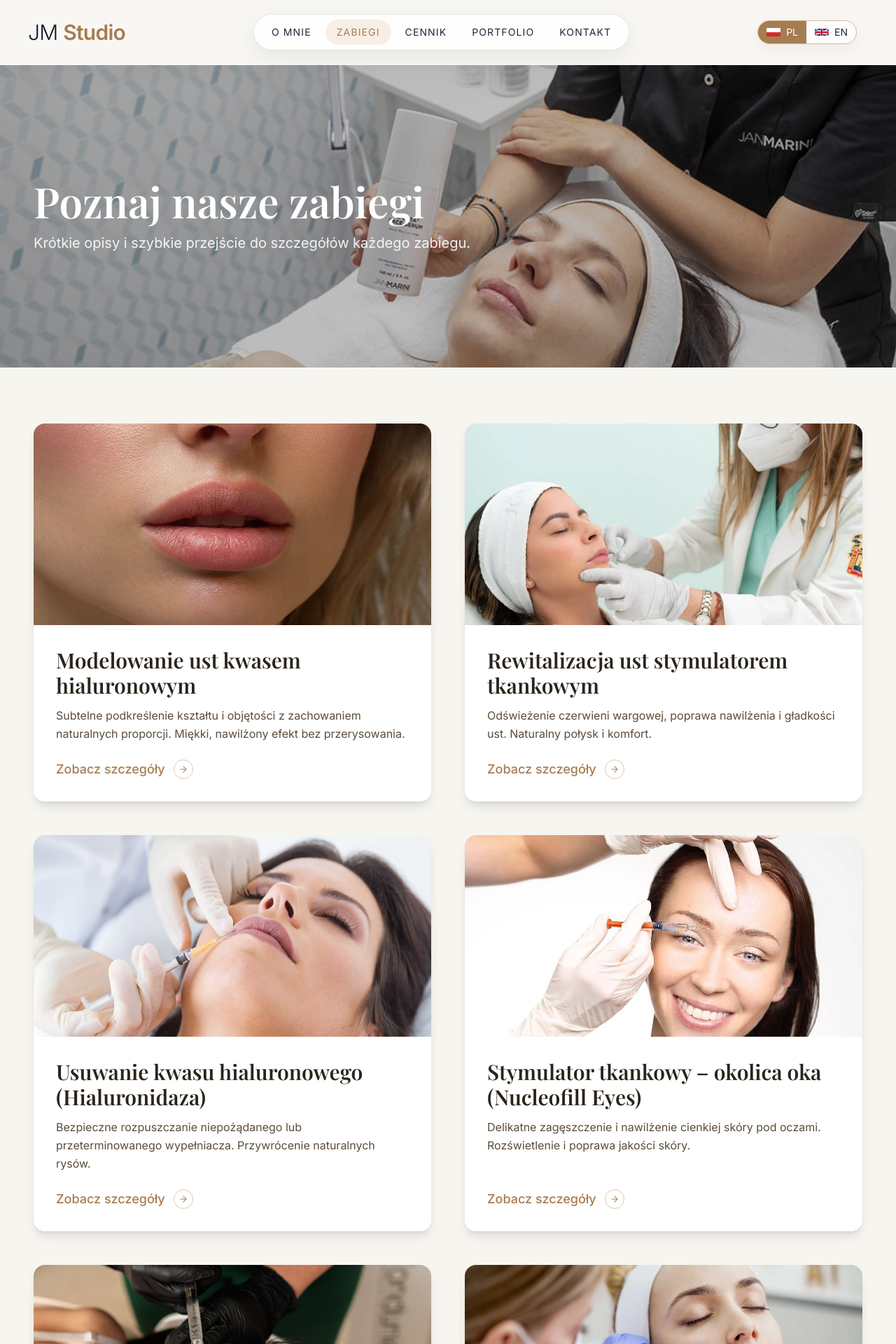
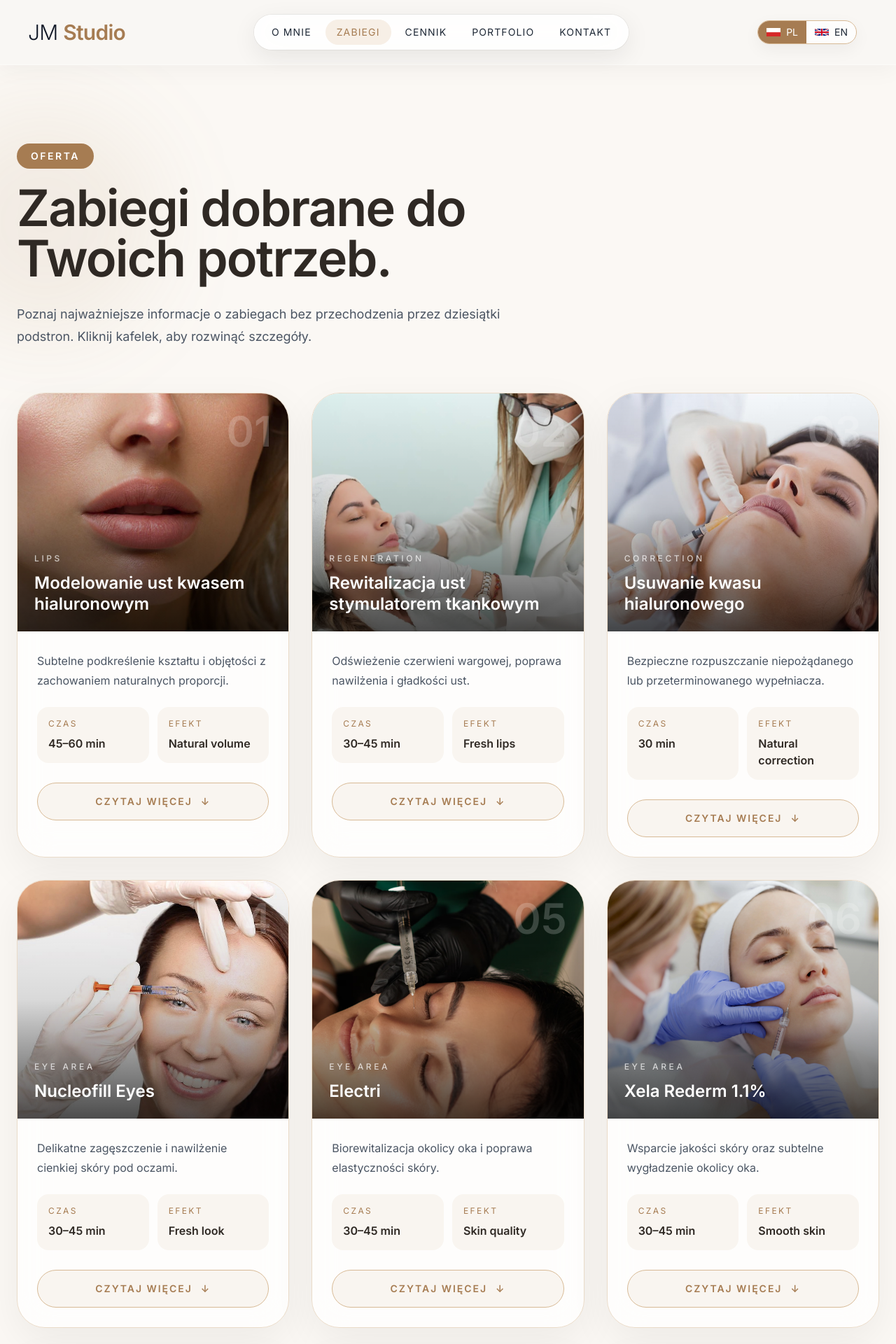
Before and after one commit to mjsnprogramming/jmlips, a Next.js app: page /pl/offer in a window 1280 px wide. Shown: the top 1920 px of the page at 70% size. Built offline with nearby package versions, Linux system fonts and the light colour scheme.

Commit message:
treatments cards

```diff
--- a/src/app/pl/offer/page.tsx
+++ b/src/app/pl/offer/page.tsx
@@ -1,220 +1,290 @@
-import Image from "next/image";
-import Link from "next/link";
-import { Playfair_Display } from "next/font/google";
+'use client'
 
-const serif = Playfair_Display({ subsets: ["latin"], weight: ["600", "700"]});
+import Image from 'next/image'
+import { useState } from 'react'
 
 type Treatment = {
-  slug: string;
-  title: string;
-  desc: string;
-  image: string;
-  tint?: string;
-};
+  slug: string
+  title: string
+  category: string
+  desc: string
+  details: string
+  duration: string
+  effect: string
+  image: string
+}
 
 const TREATMENTS: Treatment[] = [
   {
     slug: "modelowanie-ust",
     title: "Modelowanie ust kwasem hialuronowym",
+    category: "Lips",
     desc:
-      "Subtelne podkreślenie kształtu i objętości z zachowaniem naturalnych proporcji. Miękki, nawilżony efekt bez przerysowania.",
+      "Subtelne podkreślenie kształtu i objętości z zachowaniem naturalnych proporcji.",
+    details:
+      "Miękki, nawilżony efekt bez przerysowania. Zabieg wykonywany z naciskiem na harmonię rysów twarzy i naturalny rezultat.",
+    duration: "45–60 min",
+    effect: "Natural volume",
     image: "/images/treatments/lipsHialuronic.jpeg",
-    tint: "#f8f4ef",
   },
+
   {
     slug: "rewitalizacja-ust-stymulator",
     title: "Rewitalizacja ust stymulatorem tkankowym",
+    category: "Regeneration",
     desc:
-      "Odświeżenie czerwieni wargowej, poprawa nawilżenia i gładkości ust. Naturalny połysk i komfort.",
+      "Odświeżenie czerwieni wargowej, poprawa nawilżenia i gładkości ust.",
+    details:
+      "Naturalny połysk, komfort oraz poprawa jakości ust bez zwiększania objętości.",
+    duration: "30–45 min",
+    effect: "Fresh lips",
     image: "/images/treatments/revitalLips.jpg",
-    tint: "#faf7f2",
   },
 
   {
     slug: "hialuronidaza",
-    title: "Usuwanie kwasu hialuronowego (Hialuronidaza)",
+    title: "Usuwanie kwasu hialuronowego",
+    category: "Correction",
     desc:
-      "Bezpieczne rozpuszczanie niepożądanego lub przeterminowanego wypełniacza. Przywrócenie naturalnych rysów.",
+      "Bezpieczne rozpuszczanie niepożądanego lub przeterminowanego wypełniacza.",
+    details:
+      "Przywrócenie naturalnych rysów oraz możliwość przygotowania do ponownego modelowania.",
+    duration: "30 min",
+    effect: "Natural correction",
     image: "/images/treatments/hyaluronidase.jpg",
-    tint: "#f6f2ed",
   },
 
   {
     slug: "nucleofill-eyes",
-    title: "Stymulator tkankowy – okolica oka (Nucleofill Eyes)",
+    title: "Nucleofill Eyes",
+    category: "Eye area",
     desc:
-      "Delikatne zagęszczenie i nawilżenie cienkiej skóry pod oczami. Rozświetlenie i poprawa jakości skóry.",
+      "Delikatne zagęszczenie i nawilżenie cienkiej skóry pod oczami.",
+    details:
+      "Rozświetlenie spojrzenia oraz poprawa jakości skóry bez sztucznego efektu.",
+    duration: "30–45 min",
+    effect: "Fresh look",
     image: "/images/treatments/eyes-nucleofill.jpg",
-    tint: "#fbf8f3",
   },
+
   {
     slug: "electri",
-    title: "Stymulator tkankowy – okolica oka (Electri)",
+    title: "Electri",
+    category: "Eye area",
     desc:
-      "Biorewitalizacja okolicy oka: jędrność, elastyczność i lepsza tekstura skóry bez efektu sztuczności.",
+      "Biorewitalizacja okolicy oka i poprawa elastyczności skóry.",
+    details:
+      "Naturalne odświeżenie spojrzenia i poprawa tekstury delikatnej skóry.",
+    duration: "30–45 min",
+    effect: "Skin quality",
     image: "/images/treatments/eyes-electri.jpg",
-    tint: "#f8f5f0",
   },
+
   {
     slug: "xela-rederm",
-    title: "Stymulator tkankowy – okolica oka (Xela Rederm 1.1%)",
+    title: "Xela Rederm 1.1%",
+    category: "Eye area",
     desc:
-      "Wsparcie jakości skóry i delikatne wygładzenie. Naturalny, świeży wygląd spojrzenia.",
+      "Wsparcie jakości skóry oraz subtelne wygładzenie okolicy oka.",
+    details:
+      "Świeży, wypoczęty wygląd oraz poprawa nawilżenia skóry.",
+    duration: "30–45 min",
+    effect: "Smooth skin",
     image: "/images/treatments/eyes-xela.jpg",
-    tint: "#faf6f1",
   },
 
   {
     slug: "karisma",
-    title: "Stymulator tkankowy (Karisma)",
+    title: "Karisma",
+    category: "Skin booster",
     desc:
-      "Poprawa gęstości i elastyczności skóry twarzy, szyi i dekoltu. Subtelne ujędrnienie bez dodawania objętości.",
+      "Poprawa gęstości i elastyczności skóry twarzy, szyi i dekoltu.",
+    details:
+      "Subtelne ujędrnienie i regeneracja bez dodawania objętości.",
+    duration: "45 min",
+    effect: "Firmness",
     image: "/images/treatments/karisma.jpg",
-    tint: "#f7f3ee",
   },
+
   {
     slug: "profhilo",
-    title: "Stymulator tkankowy (Profhilo)",
+    title: "Profhilo",
+    category: "Bioremodeling",
     desc:
-      "Bioremodeling – intensywne nawilżenie i zagęszczenie skóry, efekt „glass skin” z zachowaniem naturalności.",
+      "Intensywne nawilżenie i zagęszczenie skóry z efektem glow.",
+    details:
+      "Naturalny efekt „glass skin” i poprawa jakości skóry.",
+    duration: "45 min",
+    effect: "Glass skin",
     image: "/images/treatments/profhilo.jpg",
-    tint: "#f9f6f1",
   },
+
   {
     slug: "ejal40",
-    title: "Stymulator tkankowy (Ejal 40)",
+    title: "Ejal 40",
+    category: "Skin regeneration",
     desc:
-      "Wsparcie macierzy pozakomórkowej i poprawa sprężystości. Widoczne odświeżenie konturów.",
+      "Wsparcie sprężystości skóry i poprawa konturów twarzy.",
+    details:
+      "Widoczne odświeżenie oraz poprawa napięcia skóry.",
+    duration: "45 min",
+    effect: "Elasticity",
     image: "/images/treatments/ejal40.jpg",
-    tint: "#f7f4ef",
   },
+
   {
     slug: "neauvia-hydro-deluxe",
-    title: "Stymulator tkankowy (Neauvia Hydro Deluxe)",
+    title: "Neauvia Hydro Deluxe",
+    category: "Hydration",
     desc:
-      "Silne nawilżenie i odżywienie z efektem wygładzenia. Komfortowy zabieg i świeży wygląd skóry.",
+      "Silne nawilżenie i wygładzenie skóry z efektem świeżości.",
+    details:
+      "Komfortowy zabieg poprawiający kondycję oraz wygląd skóry.",
+    duration: "45 min",
+    effect: "Deep hydration",
     image: "/images/treatments/neauvia-hydro-deluxe.jpg",
-    tint: "#f8f4ef",
   },
+
   {
     slug: "dr-cyj-hair-filler",
-    title: "Stymulator – skóra głowy (Dr.Cyj Hair Filler)",
+    title: "Dr.Cyj Hair Filler",
+    category: "Hair",
     desc:
-      "Wspomaganie kondycji skóry głowy i włosów. Skoncentrowane składniki peptydowe dla zdrowszych cebulek.",
+      "Wspomaganie kondycji skóry głowy i włosów.",
+    details:
+      "Peptydowa terapia wspierająca zdrowie cebulek i jakość włosów.",
+    duration: "45 min",
+    effect: "Hair support",
     image: "/images/treatments/dr-cyj.jpg",
-    tint: "#fbf7f2",
   },
 
   {
     slug: "mezoterapia-iglowa",
-    title: "Mezoterapia igłowa – twarz / szyja / dekolt",
+    title: "Mezoterapia igłowa",
+    category: "Skin glow",
     desc:
-      "Nawilżenie, odżywienie i poprawa jakości skóry. Dobór koktajlu do potrzeb: twarz, szyja, dekolt.",
+      "Nawilżenie, odżywienie i poprawa jakości skóry.",
+    details:
+      "Dobór terapii indywidualnie do potrzeb skóry twarzy, szyi i dekoltu.",
+    duration: "45–60 min",
+    effect: "Glow effect",
     image: "/images/treatments/meso-face-neck.jpg",
-    tint: "#f6f2ed",
   },
-];
-
+]
 
 export default function OfferPage() {
+  const [openSlug, setOpenSlug] = useState<string | null>(null)
+
   return (
-    <main className="bg-[#f7f5f0] text-[#2a241c]">
+    <main className="bg-[#fbf8f4] text-[#2f2924]">
+      <section className="relative overflow-hidden px-6 py-28">
+        <div className="absolute -left-24 top-16 h-80 w-80 rounded-full bg-[#a67c52]/10 blur-3xl" />
+        <div className="absolute -right-24 bottom-10 h-80 w-80 rounded-full bg-[#a67c52]/10 blur-3xl" />
 
-      <section className="relative w-full h-[46vh] md:h-[54vh]">
-        <Image
-          src="/images/treatments/treatments.jpg"
-          alt="Poznaj nasze zabiegi"
-          fill
-          priority
-          className="object-cover"
-          sizes="100vw"
-        />
-        <div className="absolute inset-0 bg-black/25" />
-        <div className="relative z-10 h-full flex items-center">
-          <div className="w-full max-w-[1600px] mx-auto px-6 lg:px-12">
-            <div className="max-w-4xl">
-              <h1 className={`${serif.className} text-white text-5xl md:text-6xl leading-[1.05]`}>
-                Poznaj nasze zabiegi
+        <div className="relative mx-auto max-w-7xl">
+          <div className="mb-16 max-w-3xl">
+            <p className="mb-5 inline-flex rounded-full bg-[#a67c52] px-5 py-2 text-sm font-semibold uppercase tracking-[0.18em] text-white">
+              Oferta
+            </p>
+
+            <h1 className="text-5xl font-semibold tracking-tight md:text-7xl">
+              Zabiegi dobrane do Twoich potrzeb.
             </h1>
-              <p className="mt-4 text-white/90 text-lg md:text-xl">
-                Krótkie opisy i szybkie przejście do szczegółów każdego zabiegu.
+
+            <p className="mt-7 text-lg leading-8 text-gray-600">
+              Poznaj najważniejsze informacje o zabiegach bez przechodzenia
+              przez dziesiątki podstron. Kliknij kafelek, aby rozwinąć szczegóły.
             </p>
           </div>
-          </div>
-        </div>
-      </section>
 
+          <div className="grid grid-cols-1 gap-8 md:grid-cols-2 xl:grid-cols-3">
+            {TREATMENTS.map((t, index) => {
+              const isOpen = openSlug === t.slug
 
-      <section className="w-full py-20">
-        <div className="w-full max-w-[1600px] mx-auto px-6 lg:px-12">
-          <div className="grid grid-cols-1 md:grid-cols-2 gap-12">
-            {TREATMENTS.map((t) => (
+              return (
                 <article
                   key={t.slug}
-                className="bg-white rounded-2xl shadow-lg overflow-hidden flex flex-col hover:shadow-xl transition-shadow"
+                  className="group overflow-hidden rounded-[2.5rem] border border-[#eadbc9] bg-white/75 shadow-[0_20px_60px_rgba(0,0,0,0.06)] backdrop-blur-xl transition-all duration-500 hover:-translate-y-2 hover:shadow-[0_30px_80px_rgba(0,0,0,0.12)]"
                 >
-
-                <div className="relative h-72 w-full">
+                  <div className="relative h-[340px] overflow-hidden">
                     <Image
                       src={t.image}
                       alt={t.title}
                       fill
-                    className="object-cover"
-                    sizes="(min-width: 768px) 50vw, 100vw"
+                      className="object-cover transition-transform duration-700 group-hover:scale-110"
                     />
+
+                    <div className="absolute inset-0 bg-gradient-to-t from-black/70 via-black/15 to-transparent" />
+
+                    <span className="absolute right-6 top-6 text-6xl font-semibold text-white/20">
+                      {String(index + 1).padStart(2, '0')}
+                    </span>
+
+                    <div className="absolute bottom-6 left-6 right-6 text-white">
+                      <p className="mb-3 text-xs font-medium uppercase tracking-[0.3em] text-white/70">
+                        {t.category}
+                      </p>
+
+                      <h2 className="text-2xl font-semibold leading-tight">
+                        {t.title}
+                      </h2>
+                    </div>
                   </div>
 
-
-                <div className="p-8 flex flex-col flex-grow">
-                  <h2 className={`${serif.className} text-2xl md:text-3xl font-semibold`}>
-                    {t.title}
-                  </h2>
-                  <p className="mt-3 text-[#5a4c3a] leading-relaxed flex-grow">
+                  <div className="p-7">
+                    <p className="leading-7 text-gray-600">
                       {t.desc}
                     </p>
 
-                  <div className="mt-6">
-                    <Link href={`/pl/treatments/${t.slug}`} className="group inline-flex items-center gap-3 text-[#a67c52] text-lg font-medium">
-                      <span>Zobacz szczegóły</span>
-                      <svg
-                        className="w-7 h-7 rounded-full border border-[#d8cbb7] p-1.5 transition-transform group-hover:translate-x-1"
-                        viewBox="0 0 24 24"
-                        fill="none"
-                        stroke="currentColor"
-                        strokeWidth="1.8"
-                        strokeLinecap="round"
-                        strokeLinejoin="round"
-                        aria-hidden="true"
-                      >
-                        <path d="M5 12h14" />
-                        <path d="M12 5l7 7-7 7" />
-                      </svg>
-                    </Link>
+                    <div className="mt-6 grid grid-cols-2 gap-3">
+                      <div className="rounded-2xl bg-[#f9f5f0] p-4">
+                        <p className="text-xs uppercase tracking-[0.2em] text-[#a67c52]">
+                          Czas
+                        </p>
+                        <p className="mt-2 font-semibold">
+                          {t.duration}
+                        </p>
+                      </div>
+
+                      <div className="rounded-2xl bg-[#f9f5f0] p-4">
+                        <p className="text-xs uppercase tracking-[0.2em] text-[#a67c52]">
+                          Efekt
+                        </p>
+                        <p className="mt-2 font-semibold">
+                          {t.effect}
+                        </p>
                       </div>
                     </div>
+
+                    <div
+                      className={`grid transition-all duration-500 ${
+                        isOpen
+                          ? 'grid-rows-[1fr] opacity-100'
+                          : 'grid-rows-[0fr] opacity-0'
+                      }`}
+                    >
+                      <div className="overflow-hidden">
+                        <p className="mt-6 border-t border-[#eadbc9] pt-6 leading-8 text-gray-600">
+                          {t.details}
+                        </p>
+                      </div>
+                    </div>
+
+                    <button
+                      onClick={() => setOpenSlug(isOpen ? null : t.slug)}
+                      className="mt-7 inline-flex w-full items-center justify-center gap-3 rounded-full border border-[#d7b995] bg-[#f9f5f0] px-6 py-4 text-sm font-semibold uppercase tracking-[0.14em] text-[#a67c52] transition-all duration-300 hover:bg-[#a67c52] hover:text-white"
+                      aria-expanded={isOpen}
+                    >
+                      {isOpen ? 'Zwiń opis' : 'Czytaj więcej'}
+                      <span>{isOpen ? '↑' : '↓'}</span>
+                    </button>
+                  </div>
                 </article>
-            ))}
+              )
+            })}
           </div>
         </div>
       </section>
-
-
-      <section className="w-full bg-[#f2ede6]">
-        <div className="w-full max-w-[1600px] mx-auto px-6 lg:px-12 py-16 text-center">
-          <h3 className={`${serif.className} text-2xl md:text-3xl font-semibold`}>
-            Nie wiesz, który zabieg wybrać?
-          </h3>
-          <p className="mt-3 text-[#5a4c3a]">
-            Umów konsultację — doradzę i dobierzemy najlepszą metodę pod Twoje potrzeby.
-          </p>
-          <Link
-            href="/pl/contact"
-            className="mt-6 inline-flex items-center justify-center px-8 py-3 rounded-full bg-[#a67c52] text-white text-lg hover:bg-[#8c6844] transition shadow-md"
-          >
-            Skontaktuj się
-          </Link>
-        </div>
-      </section>
     </main>
-  );
+  )
 }
```
Also changed, not shown: src/app/pl/about/page.tsx (+54 -31 lines), 1 other file (tests, documents, lock files or other folders). Lines whose indentation alone changed are shown as unchanged.
